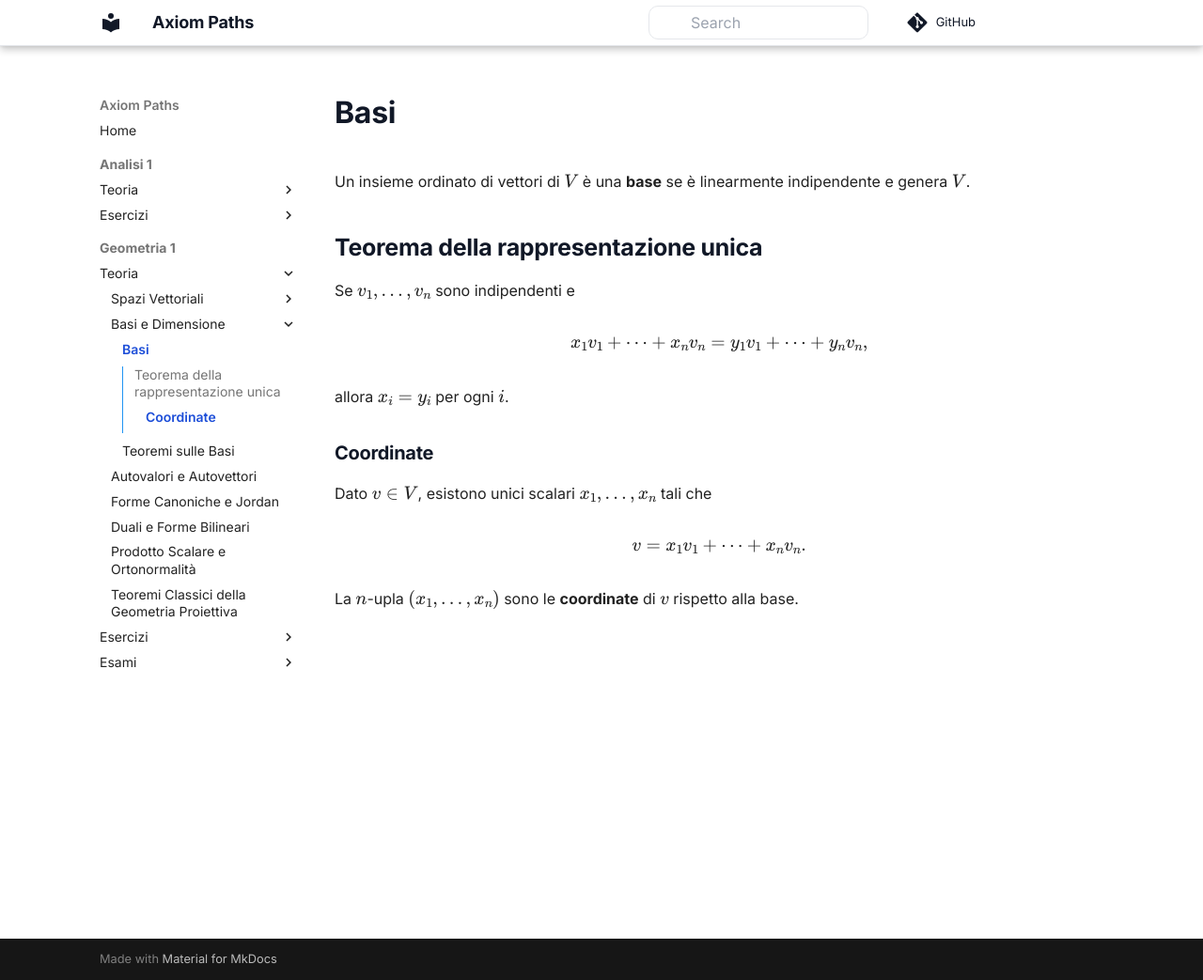
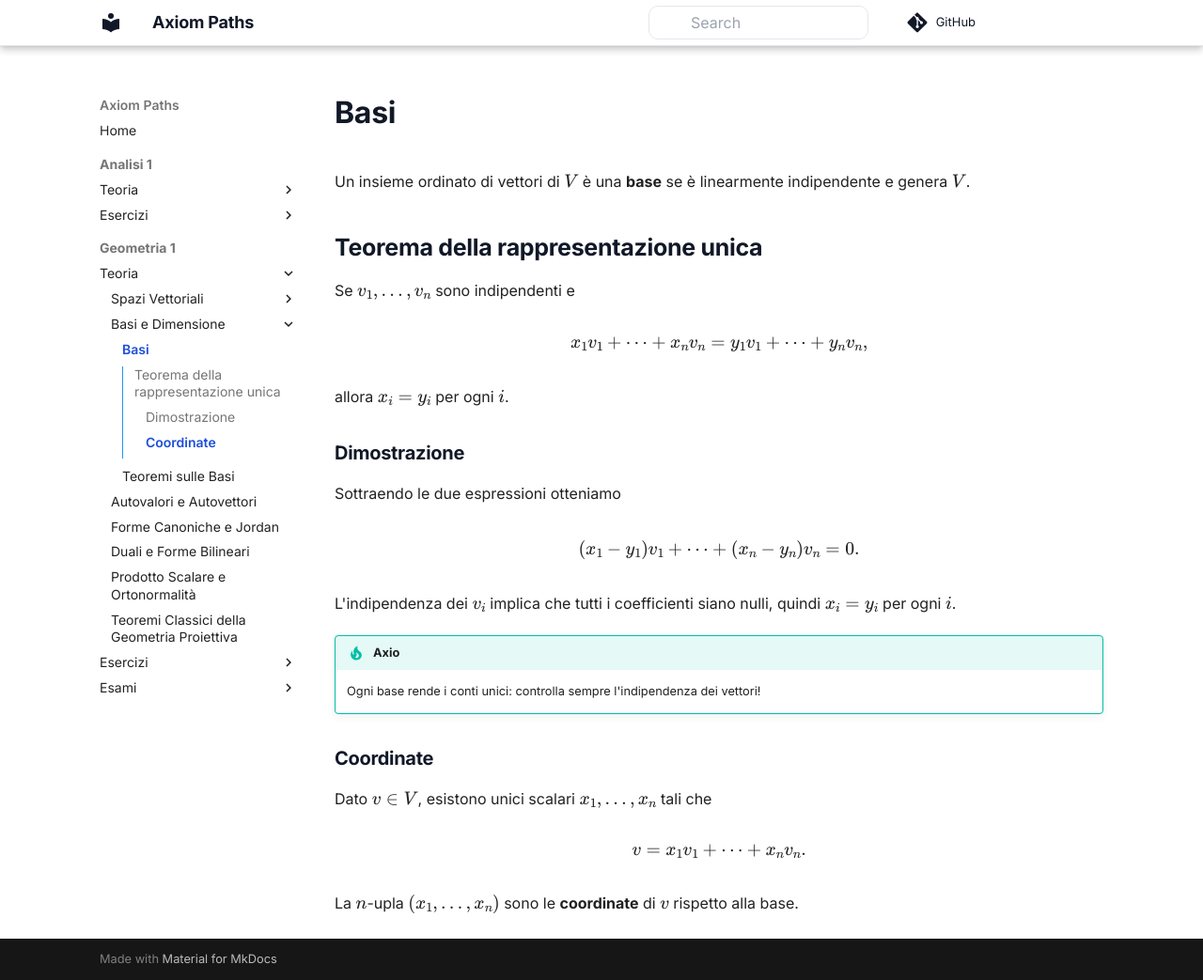
Before and after one commit to giovyx90/axiompaths, an MkDocs documentation site: the page built from docs/geometria-1/teoria/basi-e-dimensione/basi.md, in a window 1280 px wide and 1043 px high. Shown: the whole window at 94% size. Built offline with MkDocs 1.6.1 and Material for MkDocs 9.7.7, drawn with Linux system fonts in a browser that asks for light colours; comment, search, counter and statistics services are not loaded.

Commit message:
Add proof of unique representation theorem

```diff
--- a/docs/geometria-1/teoria/basi-e-dimensione/basi.md
+++ b/docs/geometria-1/teoria/basi-e-dimensione/basi.md
@@ -13,6 +13,20 @@ x_1v_1+\dots+x_nv_n = y_1v_1+\dots+y_nv_n,
 
 allora $x_i=y_i$ per ogni $i$.
 
+### Dimostrazione
+
+Sottraendo le due espressioni otteniamo
+
+\[
+(x_1-y_1)v_1+\dots+(x_n-y_n)v_n = 0.
+\]
+
+L'indipendenza dei $v_i$ implica che tutti i coefficienti siano nulli,
+quindi $x_i = y_i$ per ogni $i$.
+
+!!! tip "Axio"
+    Ogni base rende i conti unici: controlla sempre l'indipendenza dei vettori!
+
 ### Coordinate
 
 Dato $v\in V$, esistono unici scalari $x_1,\dots,x_n$ tali che
```
